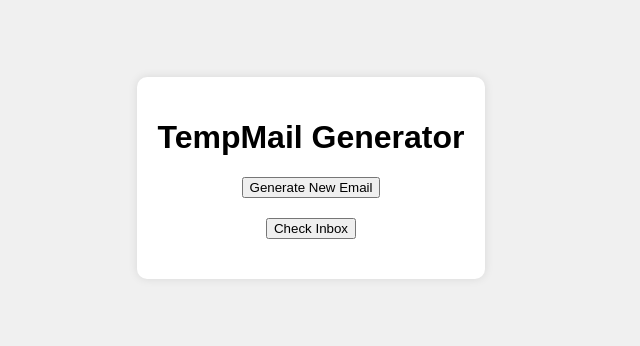
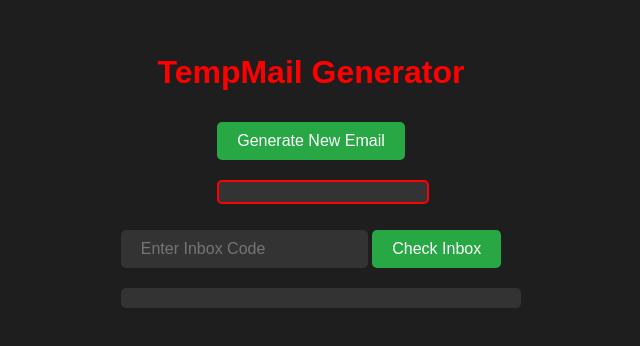
Before and after one commit to churchillitos/temp, a website: page public/index.html in a window 1280 px wide. Shown: the part 230-576 px from the top of the page, without its empty margins (329-969 px from the left). Drawn offline with Linux system fonts and the light colour scheme.

Commit message:
Update index.html

```diff
--- a/public/index.html
+++ b/public/index.html
@@ -7,54 +7,75 @@
     <style>
         body {
             font-family: Arial, sans-serif;
+            background-color: #1e1e1e;
+            color: white;
             display: flex;
+            flex-direction: column;
+            align-items: center;
             justify-content: center;
-            align-items: center;
             height: 100vh;
-            background-color: #f0f0f0;
+            margin: 0;
         }
-        #container {
-            background-color: white;
-            padding: 20px;
-            border-radius: 10px;
-            box-shadow: 0 0 10px rgba(0, 0, 0, 0.1);
-            text-align: center;
+        h1 {
+            color: #ff0000;
         }
-        #email {
-            font-weight: bold;
-            margin: 20px 0;
+        button, input {
+            padding: 10px 20px;
+            margin: 10px 0;
+            border: none;
+            border-radius: 5px;
+            font-size: 16px;
         }
-        #message {
-            margin-top: 20px;
-            white-space: pre-wrap;
-            text-align: left;
+        button {
+            background-color: #28a745;
+            color: white;
+            cursor: pointer;
+        }
+        button:hover {
+            background-color: #218838;
+        }
+        input {
+            background-color: #333;
+            color: white;
+        }
+        #generatedEmail, #inboxMessages {
+            margin-top: 10px;
+            padding: 10px;
+            background-color: #333;
+            border-radius: 5px;
+            width: 100%;
+            max-width: 500px;
+            word-wrap: break-word;
+        }
+        #generatedEmail {
+            border: 2px solid #ff0000;
         }
     </style>
 </head>
 <body>
-    <div id="container">
-        <h1>TempMail Generator</h1>
-        <button onclick="generateEmail()">Generate New Email</button>
-        <div id="email"></div>
-        <button onclick="checkInbox()">Check Inbox</button>
-        <div id="message"></div>
+    <h1>TempMail Generator</h1>
+    <div>
+        <button id="generateEmailBtn">Generate New Email</button>
+        <p id="generatedEmail"></p>
     </div>
-
+    <div>
+        <input type="text" id="inboxCodeInput" placeholder="Enter Inbox Code">
+        <button id="checkInboxBtn">Check Inbox</button>
+        <div id="inboxMessages"></div>
+    </div>
     <script>
-        let emailId = '';
-
-        async function generateEmail() {
+        document.getElementById('generateEmailBtn').addEventListener('click', async () => {
             const response = await fetch('/generate-email');
             const data = await response.json();
-            emailId = data.email.split('@')[0];
-            document.getElementById('email').innerText = `Your temporary email: ${data.email}`;
-        }
+            document.getElementById('generatedEmail').textContent = data.email;
+        });
 
-        async function checkInbox() {
-            const response = await fetch(`/check-email?id=${emailId}`);
+        document.getElementById('checkInboxBtn').addEventListener('click', async () => {
+            const inboxCode = document.getElementById('inboxCodeInput').value;
+            const response = await fetch(`/check-email?id=${inboxCode}`);
             const data = await response.json();
-            document.getElementById('message').innerText = data.message;
-        }
+            document.getElementById('inboxMessages').textContent = data.message || 'No messages found';
+        });
     </script>
 </body>
 </html>
```
